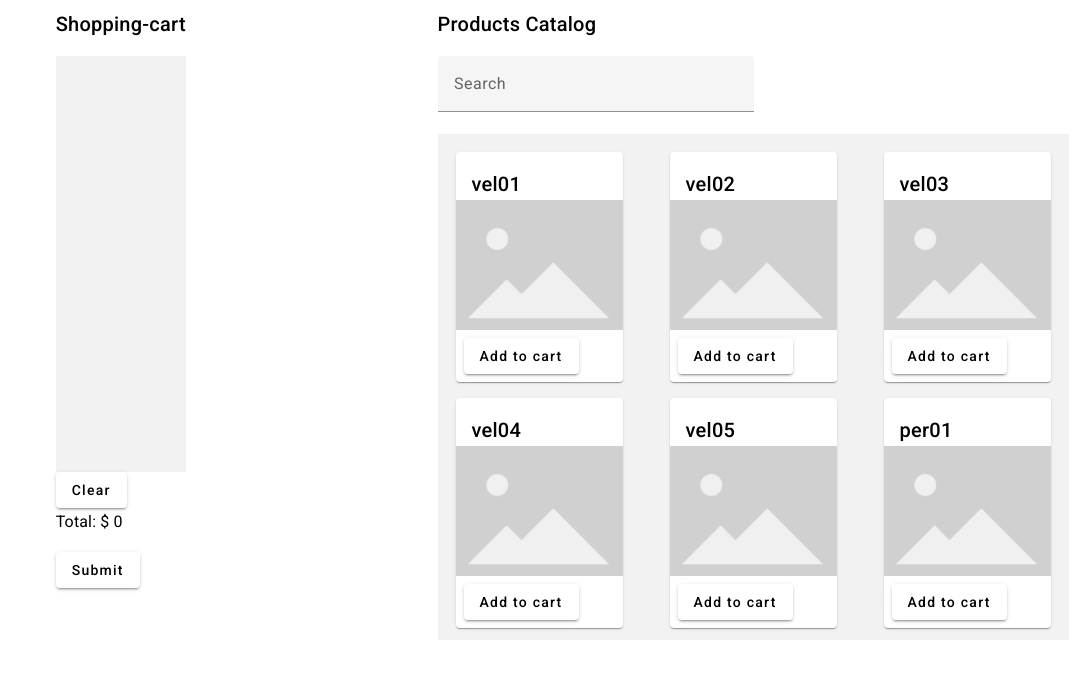
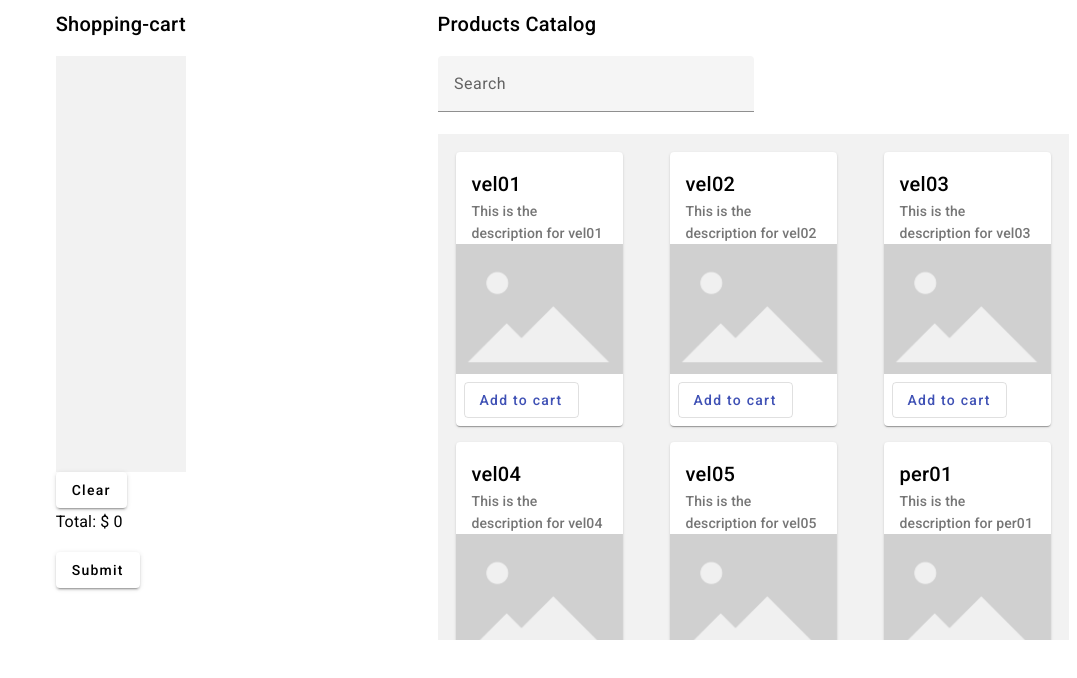
Before and after one commit to javierrv/santng, an Angular app: page / in a window 1280 px wide. Shown: the top 678 px of the page, without its empty margins (203-1280 px from the left). Built offline with nearby package versions, Linux system fonts and the light colour scheme.

Commit message:
change addToCart button in item-card

```diff
--- a/src/app/item-card/item-card.component.html
+++ b/src/app/item-card/item-card.component.html
@@ -1,13 +1,13 @@
 <mat-card class="example-card">
     <mat-card-header>
         <mat-card-title>{{item.title}}</mat-card-title>
-        <!-- mat-card-subtitle>{{item.description}}</mat-card-subtitle -->
+        <mat-card-subtitle>{{item.description}}</mat-card-subtitle>
     </mat-card-header>
     <img mat-card-image src="../../assets/image_placeholder.png" alt="Photo Sample">
     <!--mat-card-content>
         Some content
     </mat-card-content -->
     <mat-card-actions>
-        <button mat-raised-button (click)="addItemToCart(item)">Add to cart</button>
+        <button mat-stroked-button color="primary" (click)="addItemToCart(item)">Add to cart</button>
     </mat-card-actions>
 </mat-card>
```
